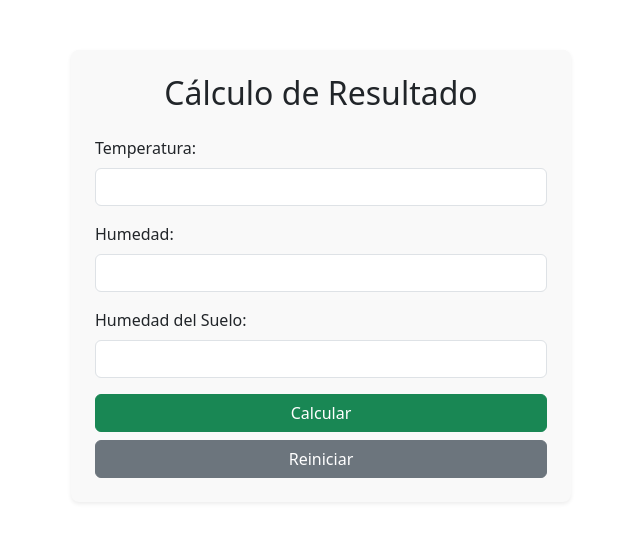
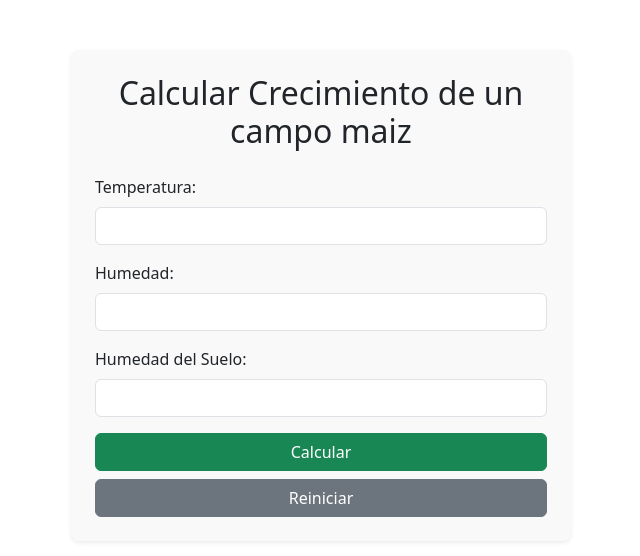
Before and after one commit to armandoagudelo/machine_learning, a plain HTML site: page index.html in a window 1280 px wide. Shown: the whole page, without its empty margins (319-959 px from the left). Drawn offline with nearby package versions, Linux system fonts and the light colour scheme.

Commit message:
Update index.html

```diff
--- a/index.html
+++ b/index.html
@@ -26,7 +26,7 @@
 
     <div class="container">
         <div class="form-container shadow-sm p-4">
-            <h2 class="text-center mb-4">Cálculo de Resultado</h2>
+            <h2 class="text-center mb-4">Calcular Crecimiento de un campo maiz</h2>
             <form id="calculationForm">
                 <div class="mb-3">
                     <label for="temperatura" class="form-label">Temperatura:</label>
```
